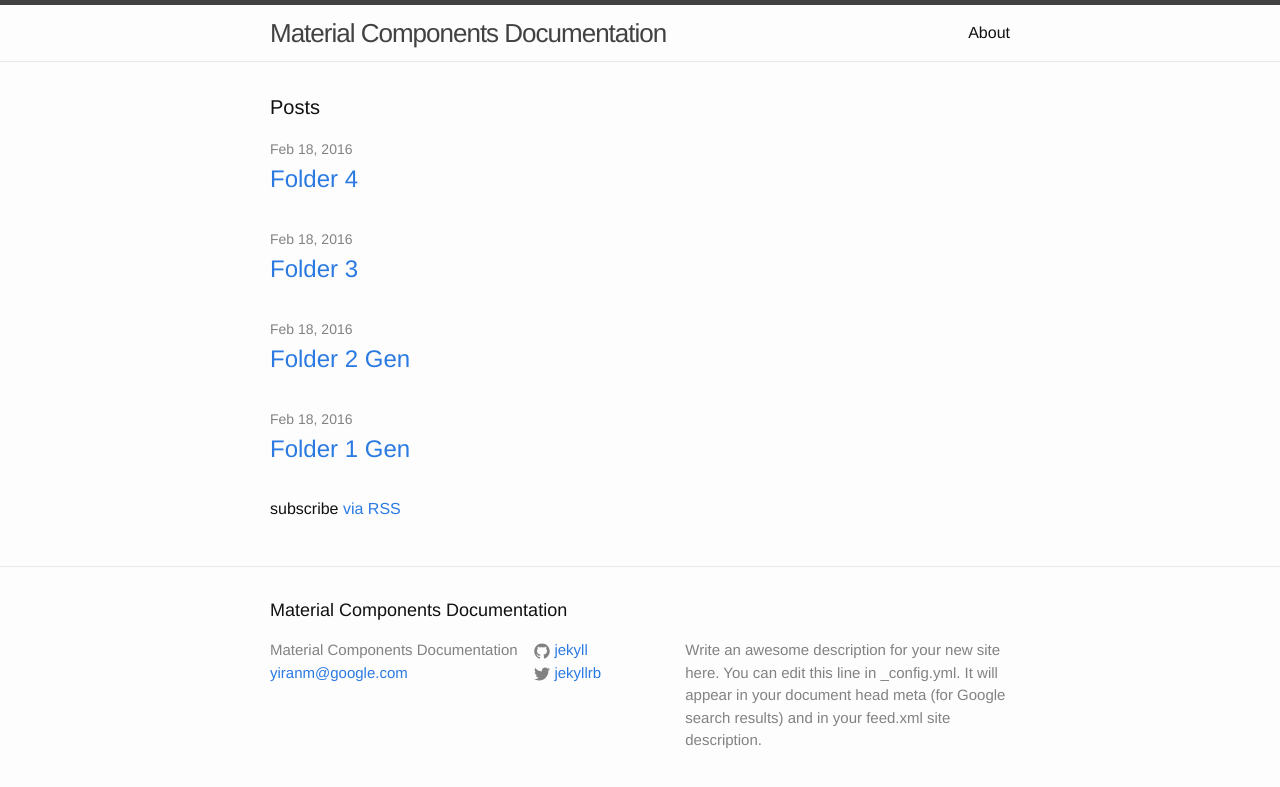
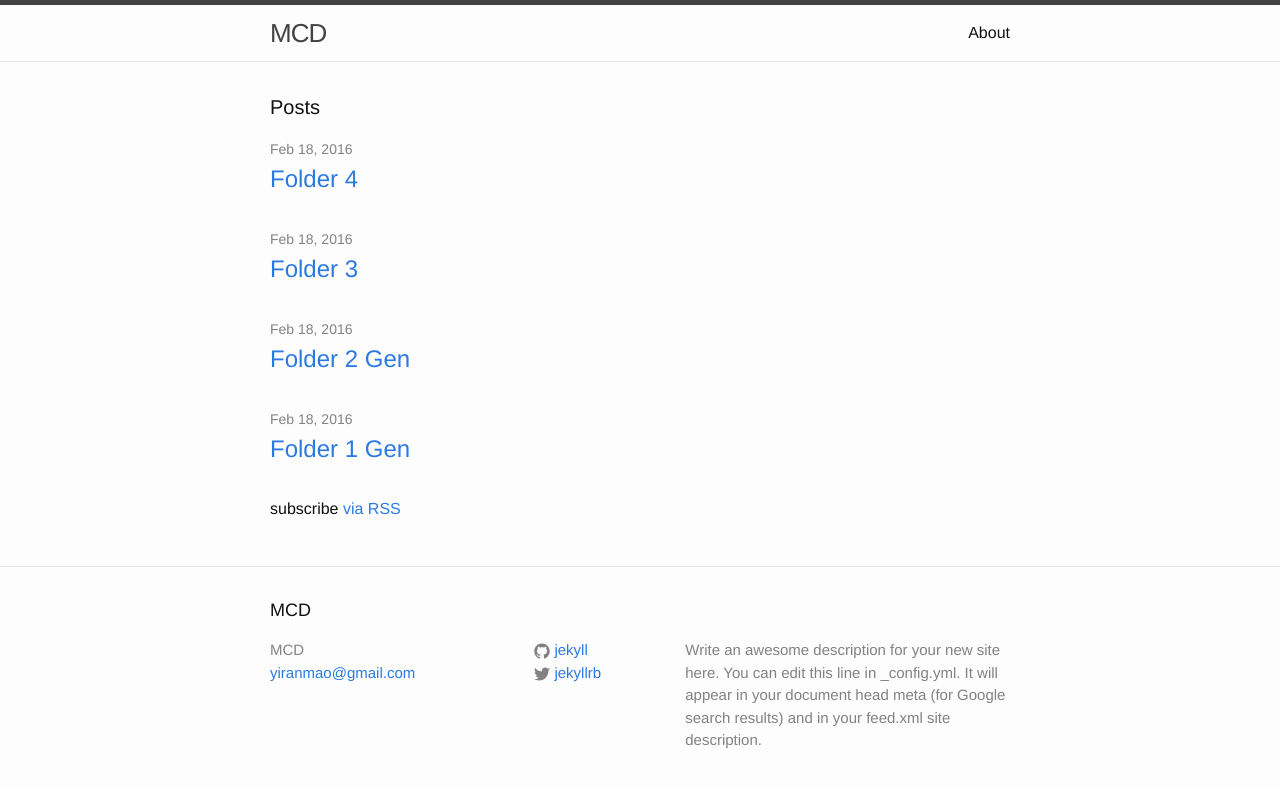
Before and after one commit to yeelan0319/mdc-demo, a Jekyll site: the page built from index.html, in a window 1280 px wide. Shown: the top 787 px of the page. Built offline with Jekyll 4.4.1, drawn with Linux system fonts in a browser that asks for light colours.

Commit message:
update docs

```diff
--- a/_config.yml
+++ b/_config.yml
@@ -6,8 +6,8 @@
 # 'jekyll serve'. If you change this file, please restart the server process.
 
 # Site settings
-title: Material Components Documentation
-email: yiranm@google.com
+title: MCD
+email: yiranmao@gmail.com
 description: > # this means to ignore newlines until "baseurl:"
   Write an awesome description for your new site here. You can edit this
   line in _config.yml. It will appear in your document head meta (for
```
